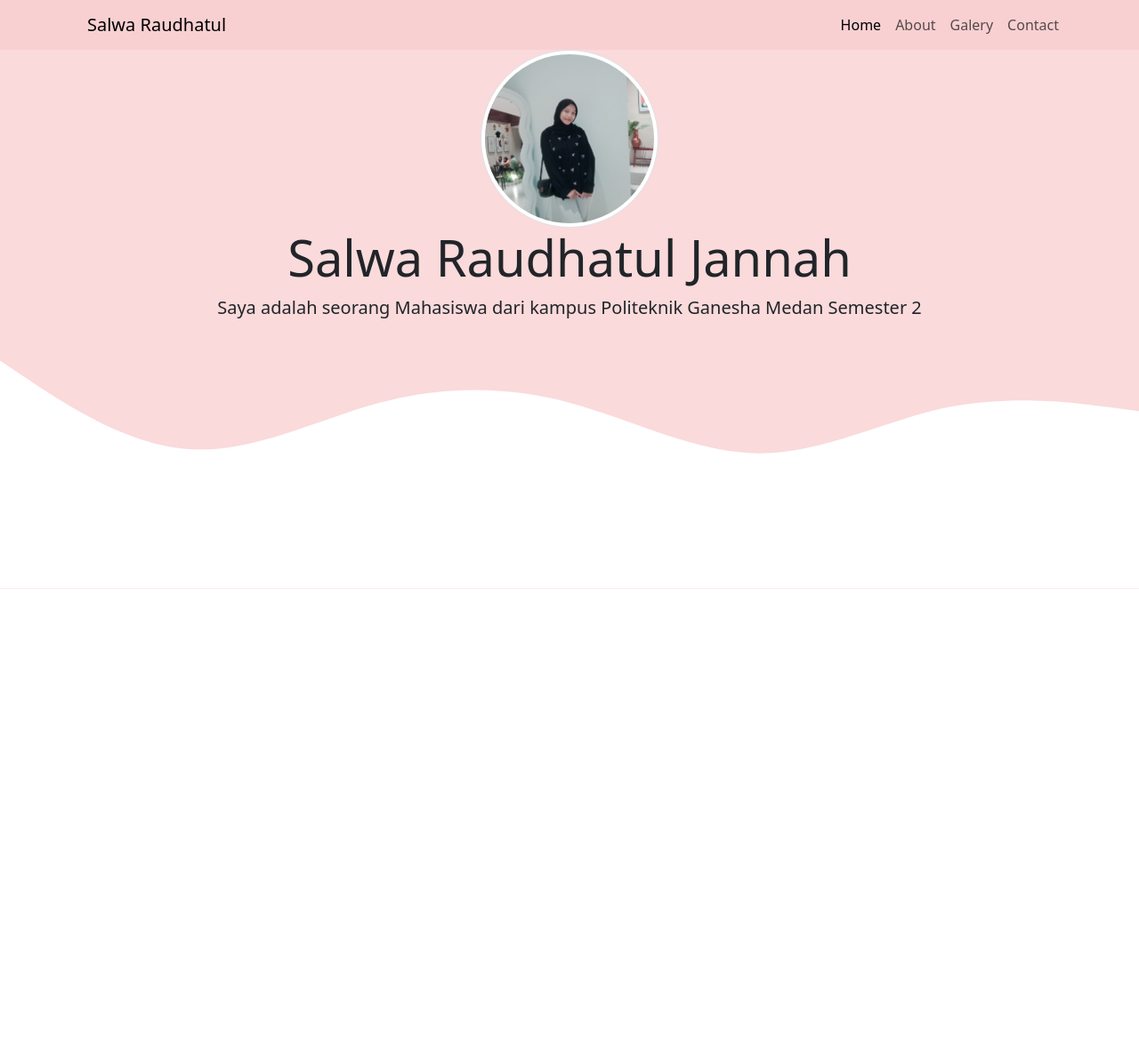
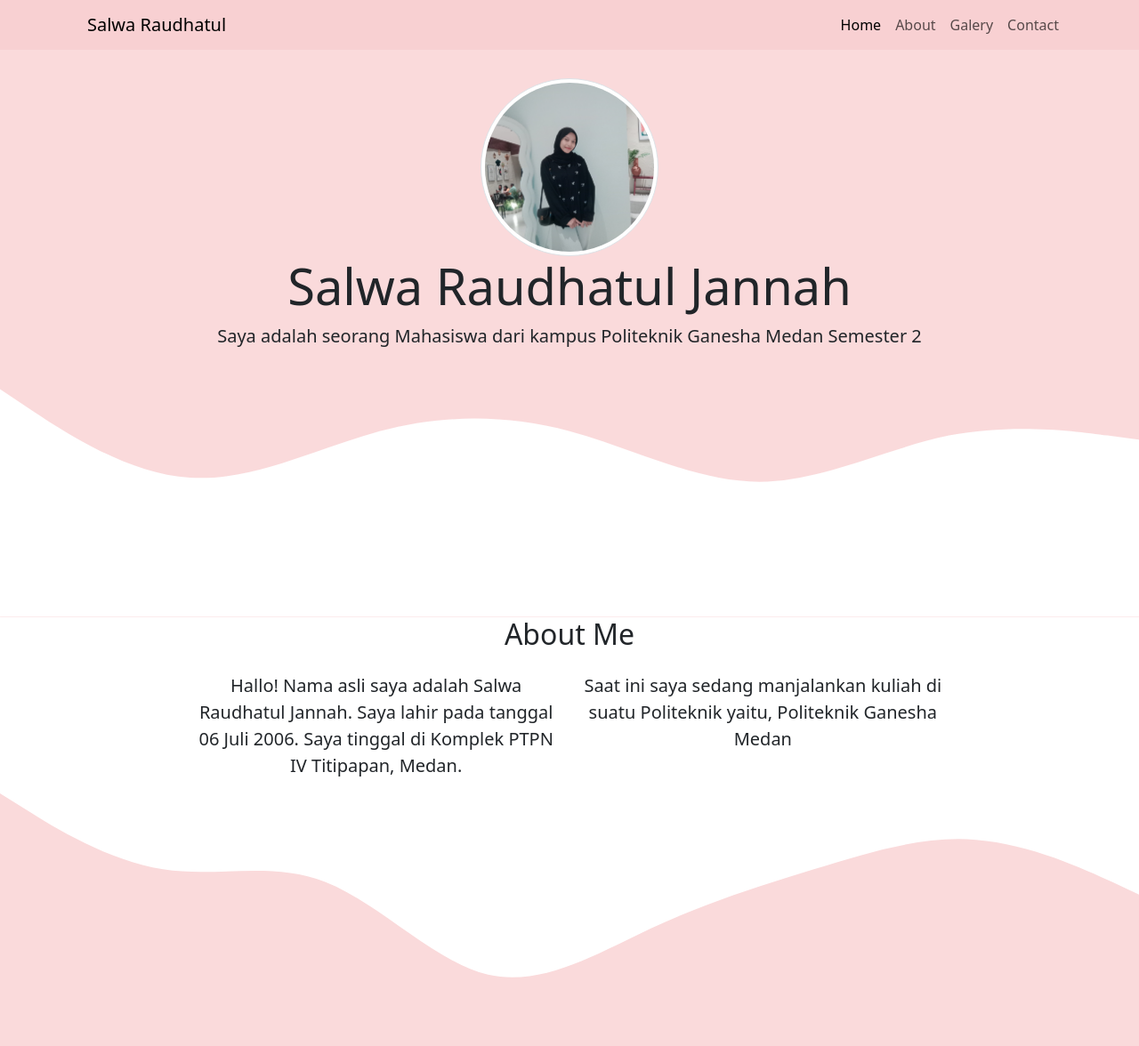
Before and after one commit to salwaraudhatul/uas, a plain HTML site: page index.html in a window 1280 px wide. Shown: the whole page at 89% size. Before the commit the page ends 800 px from the top, so only its background shows below. Drawn offline with nearby package versions, Linux system fonts and the light colour scheme.

Commit message:
ss about

```diff
--- a/index.html
+++ b/index.html
@@ -55,6 +55,31 @@
 </section>
     <!-- Akhir Jumbotron -->
 
+    <!-- About -->
+     <section id="about">
+        <div class="container">
+            <div class="row text-center mb-3">
+                <h2>About Me</h2>
+            </div>
+        </div>
+        <div class="row justify-content-center fs-5 text-center">
+            <div class="col-4">
+                <p>Hallo! Nama asli saya adalah Salwa Raudhatul Jannah. Saya lahir pada tanggal 06 Juli 2006.
+                    Saya tinggal di Komplek PTPN IV Titipapan, Medan.
+                </p>
+            </div>
+            <div class="col-4">
+                <p>Saat ini saya sedang manjalankan kuliah di suatu Politeknik yaitu, Politeknik Ganesha Medan
+        </div>
+    </div>
+    <svg xmlns="http://www.w3.org/2000/svg" viewBox="0 0 1440 320"><path fill="#FADADB" fill-opacity="1" d="M0,0L34.3,21.3C68.6,43,137,85,206,96C274.3,107,343,85,411,112C480,139,549,213,617,229.3C685.7,245,754,203,823,170.7C891.4,139,960,117,1029,96C1097.1,75,1166,53,1234,58.7C1302.9,64,1371,96,1406,112L1440,128L1440,320L1405.7,320C1371.4,320,1303,320,1234,320C1165.7,320,1097,320,1029,320C960,320,891,320,823,320C754.3,320,686,320,617,320C548.6,320,480,320,411,320C342.9,320,274,320,206,320C137.1,320,69,320,34,320L0,320Z"></path></svg>
+     </section>
+    <!-- Akhir About -->
+
+    <!-- My Galery -->
+     <section id="projects"></div>
+    <!-- Akhir My Galery -->
+
     <script src="https://cdn.jsdelivr.net/npm/bootstrap@5.3.7/dist/js/bootstrap.bundle.min.js" integrity="sha384-ndDqU0Gzau9qJ1lfW4pNLlhNTkCfHzAVBReH9diLvGRem5+R9g2FzA8ZGN954O5Q" crossorigin="anonymous">
     </script>
 
--- a/style.css
+++ b/style.css
@@ -1,4 +1,8 @@
+/* body {
+    min-height: 2000px;
+} */
+
 .jumbotron {
-    padding-top: 2remm;
+    padding-top: 2rem;
     background-color: #FADADB;
 }
```
Also changed, not shown: ss about/Screenshot 2025-07-14 173034.png (added), ss about/Screenshot 2025-07-14 180518.png (added), 1 other file.
